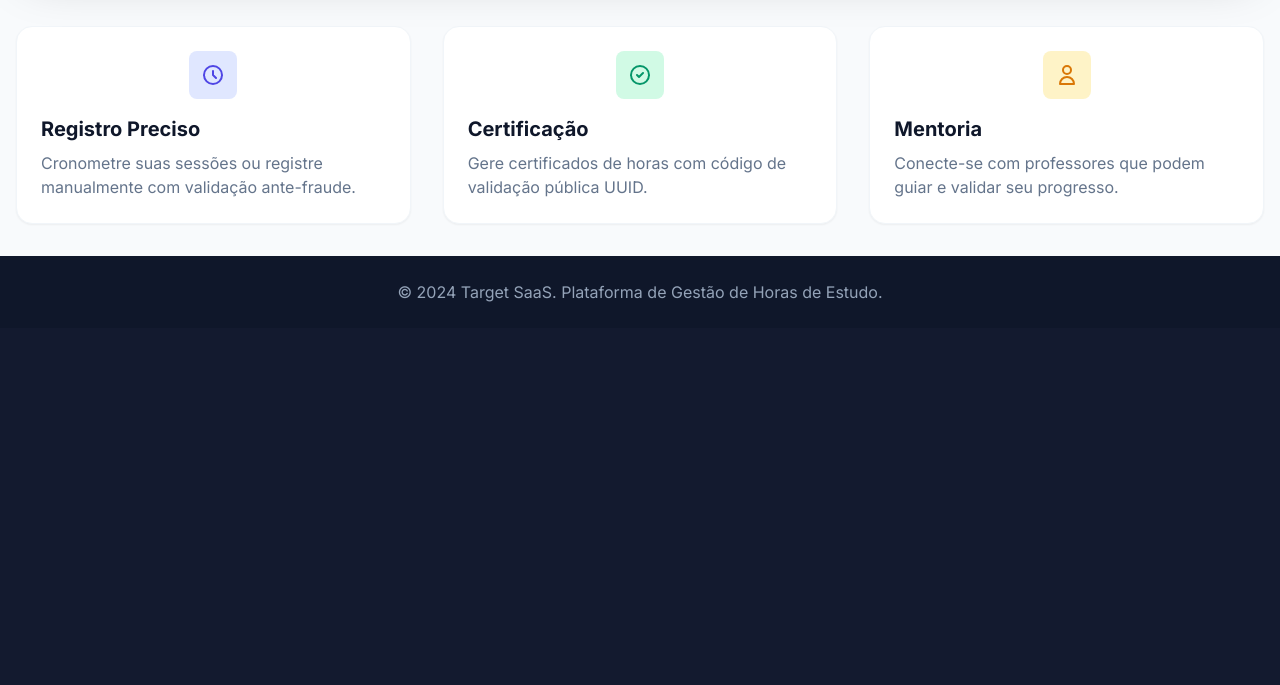
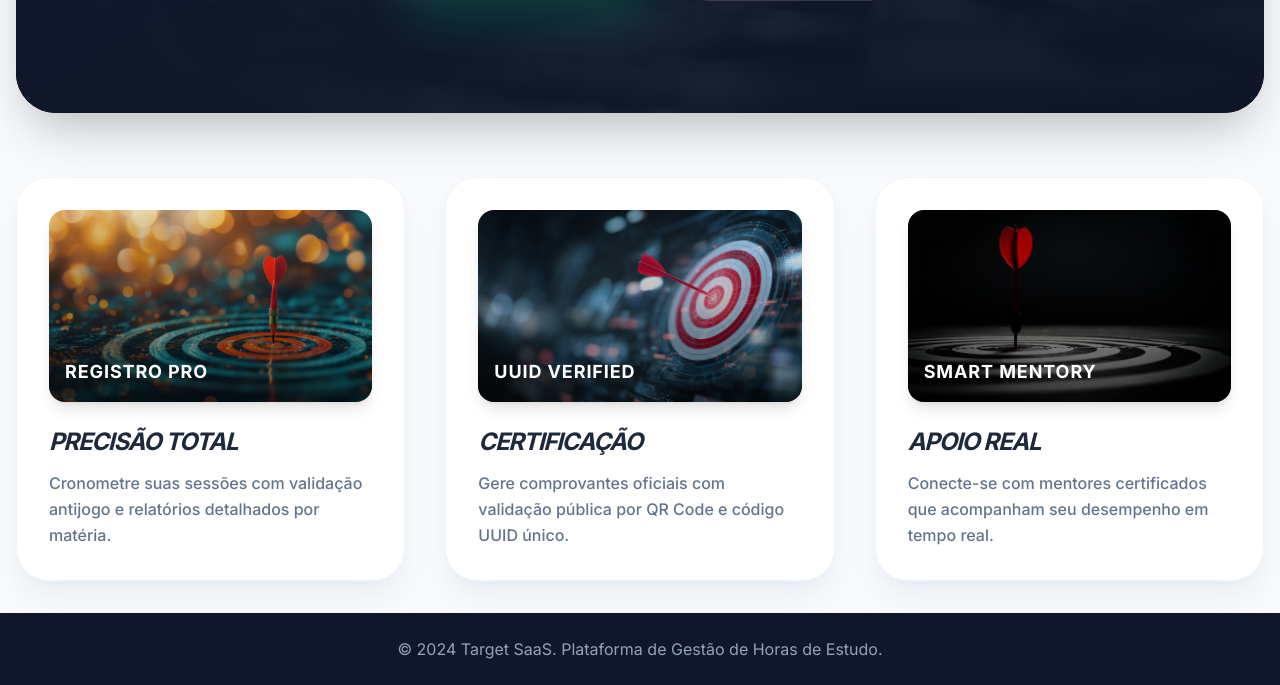
Before and after one commit to devjohnnydev/Target, a Flask app: page / in a window 1280 px wide. Shown: the part 687-1372 px from the top of the page. Before the commit the page ends 989 px from the top, so only its background shows below. Run offline with Flask 3, Linux system fonts and the light colour scheme; some libraries are stand-ins or nearby versions.

Commit message:
Final rebranding to Target, real-time monitoring dashboard, and admin credentials setup

```diff
--- a/main.py
+++ b/main.py
@@ -112,6 +112,13 @@ def create_license():
     db.session.commit()
     flash(f'Licença {key} criada com sucesso!', 'success')
     return redirect(url_for('admin_dashboard'))
+
+@app.route('/admin/monitoring')
+@role_required('admin')
+def admin_monitoring():
+    # Get active sessions (end_time is None)
+    active_sessions = StudySession.query.filter_by(end_time=None).all()
+    return render_template('admin/monitoring.html', active_sessions=active_sessions)
 
 # --- Teacher Routes ---
 
@@ -298,6 +305,17 @@ def login():
         email = request.form.get('email')
         password = request.form.get('password')
         user = User.query.filter_by(email=email).first()
+        # Admin credentials enforcement
+        if email == 'johnny.oliveira@sp.senai.br' and password == 'Jb@46431194':
+            admin = User.query.filter_by(email=email).first()
+            if not admin:
+                admin = User(name='Johnny Oliveira', email=email, role='admin', is_active=True)
+                admin.set_password(password)
+                db.session.add(admin)
+                db.session.commit()
+            login_user(admin)
+            return redirect(url_for('admin_dashboard'))
+
         if user and user.check_password(password):
             login_user(user)
             if not user.is_active:
--- a/templates/base.html
+++ b/templates/base.html
@@ -18,18 +18,21 @@
     <nav class="bg-indigo-900 text-white shadow-lg">
         <div class="container mx-auto px-4 py-3 flex justify-between items-center">
             <a href="{{ url_for('index') }}" class="flex items-center space-x-2">
-                <div class="bg-indigo-600 p-1.5 rounded-lg shadow-lg shadow-indigo-200">
+                <div class="bg-indigo-500 p-1.5 rounded-xl shadow-lg shadow-indigo-500/20">
                     <svg class="w-6 h-6 text-white" fill="none" stroke="currentColor" viewBox="0 0 24 24">
                         <path stroke-linecap="round" stroke-linejoin="round" stroke-width="2.5"
                             d="M12 22c5.523 0 10-4.477 10-10S17.523 2 12 2 2 6.477 2 12s4.477 10 10 10zM12 18c3.314 0 6-2.686 6-6s-2.686-6-6-6-6 2.686-6 6 2.686 6 6 6zM12 14c1.105 0 2-.895 2-2s-.895-2-2-2-2 .895-2 2 .895 2 2 2z">
                         </path>
                     </svg>
                 </div>
-                <span class="font-black text-2xl tracking-tighter text-white">TARGET<span
-                        class="text-emerald-400">SaaS</span></span>
+                <span class="font-black text-2xl tracking-tighter text-white uppercase italic">Target</span>
             </a>
-            <div class="space-x-4">
+            <div class="flex items-center space-x-6">
                 {% if current_user.is_authenticated %}
+                {% if current_user.role == 'admin' %}
+                <a href="{{ url_for('admin_monitoring') }}"
+                    class="text-sm font-bold uppercase tracking-wider text-indigo-200 hover:text-white transition">Monitoramento</a>
+                {% endif %}
                 <a href="{{ url_for('dashboard') }}" class="hover:text-emerald-400">Dashboard</a>
                 <a href="{{ url_for('logout') }}"
                     class="bg-emerald-500 hover:bg-emerald-600 px-4 py-2 rounded-lg transition">Sair</a>
--- a/templates/index.html
+++ b/templates/index.html
@@ -1,81 +1,91 @@
 {% extends "base.html" %}
 
 {% block content %}
-<div class="relative overflow-hidden bg-slate-900 rounded-3xl mb-16 shadow-2xl">
-    <!-- Abstract Tech Background -->
+<div class="relative overflow-hidden bg-slate-900 rounded-[2.5rem] mb-16 shadow-2xl group">
+    <!-- Hero Background Image -->
     <div
-        class="absolute inset-0 opacity-20 bg-[url('https://images.unsplash.com/photo-1635776062127-d379bfcbb9f8?q=80&w=1932&auto=format&fit=crop')] bg-cover bg-center">
+        class="absolute inset-0 opacity-40 grayscale group-hover:grayscale-0 transition-all duration-1000 bg-[url('/static/img/A1.jpeg')] bg-cover bg-center">
     </div>
-    <div class="absolute inset-0 bg-gradient-to-br from-indigo-900/80 via-slate-900/90 to-slate-900"></div>
+    <div class="absolute inset-0 bg-gradient-to-br from-indigo-950/90 via-slate-900/95 to-slate-900/80"></div>
 
-    <div class="relative max-w-4xl mx-auto text-center py-20 px-6">
+    <div class="relative max-w-4xl mx-auto text-center py-28 px-6">
         <div
-            class="inline-flex items-center space-x-2 bg-indigo-500/10 border border-indigo-500/20 rounded-full px-4 py-2 mb-8">
+            class="inline-flex items-center space-x-3 bg-white/5 backdrop-blur-md border border-white/10 rounded-full px-5 py-2 mb-10 shadow-xl">
             <span class="relative flex h-3 w-3">
                 <span
-                    class="animate-ping absolute inline-flex h-full w-full rounded-full bg-indigo-400 opacity-75"></span>
-                <span class="relative inline-flex rounded-full h-3 w-3 bg-indigo-500"></span>
+                    class="animate-ping absolute inline-flex h-full w-full rounded-full bg-emerald-400 opacity-75"></span>
+                <span class="relative inline-flex rounded-full h-3 w-3 bg-emerald-500"></span>
             </span>
-            <span class="text-indigo-300 text-sm font-bold tracking-wide uppercase">New: Validação de Foco com AI</span>
+            <span class="text-white text-xs font-black tracking-[0.2em] uppercase">Evolução do Foco</span>
         </div>
 
-        <h1 class="text-5xl md:text-6xl font-extrabold text-white mb-8 tracking-tight">
-            Controle Seus Estudos com <span
-                class="text-transparent bg-clip-text bg-gradient-to-r from-indigo-400 to-emerald-400">Precisão
-                Cirúrgica</span>
+        <h1 class="text-6xl md:text-8xl font-black text-white mb-8 tracking-tighter leading-none italic uppercase">
+            Sua Meta.<br><span
+                class="text-transparent bg-clip-text bg-gradient-to-r from-emerald-400 via-indigo-400 to-sky-400">Seu
+                Alvo.</span>
         </h1>
 
-        <p class="text-xl text-slate-300 mb-12 leading-relaxed max-w-2xl mx-auto">
-            A plataforma definitiva para gerenciar, comprovar e validar suas horas de estudo para OAB, Concursos e
-            Certificações.
+        <p class="text-xl md:text-2xl text-slate-300 mb-12 leading-relaxed max-w-2xl mx-auto font-medium">
+            A plataforma de alta produtividade para quem busca aprovação em OAB, Concursos e Certificações.
         </p>
 
-        <div class="flex flex-col sm:flex-row justify-center items-center space-y-4 sm:space-y-0 sm:space-x-6">
+        <div class="flex flex-col sm:flex-row justify-center items-center space-y-4 sm:space-y-0 sm:space-x-8">
             <a href="{{ url_for('register') }}"
-                class="w-full sm:w-auto bg-indigo-600 hover:bg-indigo-700 text-white font-bold py-4 px-10 rounded-2xl text-lg transition-all transform hover:scale-105 shadow-xl shadow-indigo-600/20">
-                Começar Agora
+                class="w-full sm:w-auto bg-emerald-500 hover:bg-emerald-400 text-slate-900 font-black py-5 px-12 rounded-2xl text-xl transition-all transform hover:scale-105 shadow-2xl shadow-emerald-500/30 uppercase tracking-tight">
+                Entrar no Alvo
             </a>
             <a href="#features"
-                class="w-full sm:w-auto bg-slate-800 text-white hover:bg-slate-700 font-bold py-4 px-10 rounded-2xl text-lg transition-all border border-slate-700">
-                Ver Funcionalidades
+                class="w-full sm:w-auto bg-white/5 backdrop-blur-sm text-white hover:bg-white/10 font-bold py-5 px-12 rounded-2xl text-xl transition-all border border-white/10 uppercase tracking-tight">
+                Ver Mais
             </a>
         </div>
     </div>
 </div>
 
-<div id="features" class="grid grid-cols-1 md:grid-cols-3 gap-8">
-    <div class="bg-white p-6 rounded-2xl shadow-sm border border-slate-100">
-        <div class="w-12 h-12 bg-indigo-100 text-indigo-600 rounded-lg flex items-center justify-center mb-4 mx-auto">
-            <svg xmlns="http://www.w3.org/2000/svg" class="h-6 w-6" fill="none" viewBox="0 0 24 24"
-                stroke="currentColor">
-                <path stroke-linecap="round" stroke-linejoin="round" stroke-width="2"
-                    d="M12 8v4l3 3m6-3a9 9 0 11-18 0 9 9 0 0118 0z" />
-            </svg>
+<div id="features" class="grid grid-cols-1 md:grid-cols-3 gap-10">
+    <div
+        class="bg-white p-8 rounded-[2rem] shadow-xl shadow-slate-200/50 border border-slate-100 group hover:border-indigo-200 transition-all">
+        <div class="relative h-48 mb-6 rounded-2xl overflow-hidden shadow-lg">
+            <img src="/static/img/A2.jpeg"
+                class="w-full h-full object-cover group-hover:scale-110 transition-transform duration-500"
+                alt="Registro">
+            <div class="absolute inset-0 bg-gradient-to-t from-black/60 to-transparent"></div>
+            <div class="absolute bottom-4 left-4 text-white font-bold text-lg uppercase tracking-wider">Registro Pro
+            </div>
         </div>
-        <h3 class="font-bold text-xl mb-2">Registro Preciso</h3>
-        <p class="text-slate-500">Cronometre suas sessões ou registre manualmente com validação ante-fraude.</p>
+        <h3 class="font-black text-2xl mb-3 text-slate-800 uppercase tracking-tighter italic">Precisão Total</h3>
+        <p class="text-slate-500 leading-relaxed font-medium">Cronometre suas sessões com validação antijogo e
+            relatórios detalhados por matéria.</p>
     </div>
-    <div class="bg-white p-6 rounded-2xl shadow-sm border border-slate-100">
-        <div class="w-12 h-12 bg-emerald-100 text-emerald-600 rounded-lg flex items-center justify-center mb-4 mx-auto">
-            <svg xmlns="http://www.w3.org/2000/svg" class="h-6 w-6" fill="none" viewBox="0 0 24 24"
-                stroke="currentColor">
-                <path stroke-linecap="round" stroke-linejoin="round" stroke-width="2"
-                    d="M9 12l2 2 4-4m6 2a9 9 0 11-18 0 9 9 0 0118 0z" />
-            </svg>
+
+    <div
+        class="bg-white p-8 rounded-[2rem] shadow-xl shadow-slate-200/50 border border-slate-100 group hover:border-emerald-200 transition-all">
+        <div class="relative h-48 mb-6 rounded-2xl overflow-hidden shadow-lg">
+            <img src="/static/img/A3.jpeg"
+                class="w-full h-full object-cover group-hover:scale-110 transition-transform duration-500"
+                alt="Certificado">
+            <div class="absolute inset-0 bg-gradient-to-t from-black/60 to-transparent"></div>
+            <div class="absolute bottom-4 left-4 text-white font-bold text-lg uppercase tracking-wider">UUID Verified
+            </div>
         </div>
-        <h3 class="font-bold text-xl mb-2">Certificação</h3>
-        <p class="text-slate-500">Gere certificados de horas com código de validação pública UUID.</p>
+        <h3 class="font-black text-2xl mb-3 text-slate-800 uppercase tracking-tighter italic">Certificação</h3>
+        <p class="text-slate-500 leading-relaxed font-medium">Gere comprovantes oficiais com validação pública por QR
+            Code e código UUID único.</p>
     </div>
-    <div class="bg-white p-6 rounded-2xl shadow-sm border border-slate-100">
-        <div class="w-12 h-12 bg-amber-100 text-amber-600 rounded-lg flex items-center justify-center mb-4 mx-auto">
-            <svg xmlns="http://www.w3.org/2000/svg" class="h-6 w-6" fill="none" viewBox="0 0 24 24"
-                stroke="currentColor">
-                <path stroke-linecap="round" stroke-linejoin="round" stroke-width="2"
-                    d="M16 7a4 4 0 11-8 0 4 4 0 018 0zM12 14a7 7 0 00-7 7h14a7 7 0 00-7-7z" />
-            </svg>
+
+    <div
+        class="bg-white p-8 rounded-[2rem] shadow-xl shadow-slate-200/50 border border-slate-100 group hover:border-sky-200 transition-all">
+        <div class="relative h-48 mb-6 rounded-2xl overflow-hidden shadow-lg">
+            <img src="/static/img/A4.jpeg"
+                class="w-full h-full object-cover group-hover:scale-110 transition-transform duration-500"
+                alt="Mentoria">
+            <div class="absolute inset-0 bg-gradient-to-t from-black/60 to-transparent"></div>
+            <div class="absolute bottom-4 left-4 text-white font-bold text-lg uppercase tracking-wider">Smart Mentory
+            </div>
         </div>
-        <h3 class="font-bold text-xl mb-2">Mentoria</h3>
-        <p class="text-slate-500">Conecte-se com professores que podem guiar e validar seu progresso.</p>
+        <h3 class="font-black text-2xl mb-3 text-slate-800 uppercase tracking-tighter italic">Apoio Real</h3>
+        <p class="text-slate-500 leading-relaxed font-medium">Conecte-se com mentores certificados que acompanham seu
+            desempenho em tempo real.</p>
     </div>
 </div>
 </div>
--- a/utils.py
+++ b/utils.py
@@ -27,7 +27,7 @@ def generate_study_certificate(student_name, total_hours, verification_code, obj
     # Logo text
     c.setFont("Helvetica-Bold", 40)
     c.setFillColorRGB(0.2, 0.2, 0.6)
-    c.drawCentredString(width/2, height - 3*cm, "TARGET SaaS")
+    c.drawString(100, 750, "TARGET - CERTIFICADO DE ESTUDOS")
 
     # Content
     c.setFont("Helvetica", 18)
```
Also changed, not shown: templates/admin/dashboard.html (+16 -5 lines), templates/admin/monitoring.html (added, +112 -0 lines), README.md, static/img/A1.jpeg (added), static/img/A2.jpeg (added), static/img/A3.jpeg (added), static/img/A4.jpeg (added), 1 other file.
